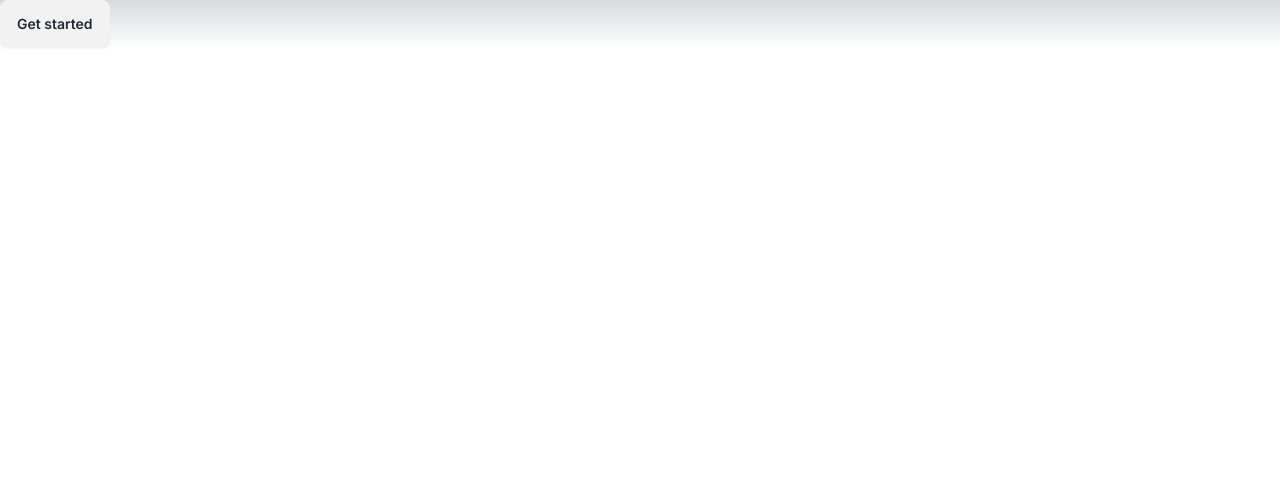
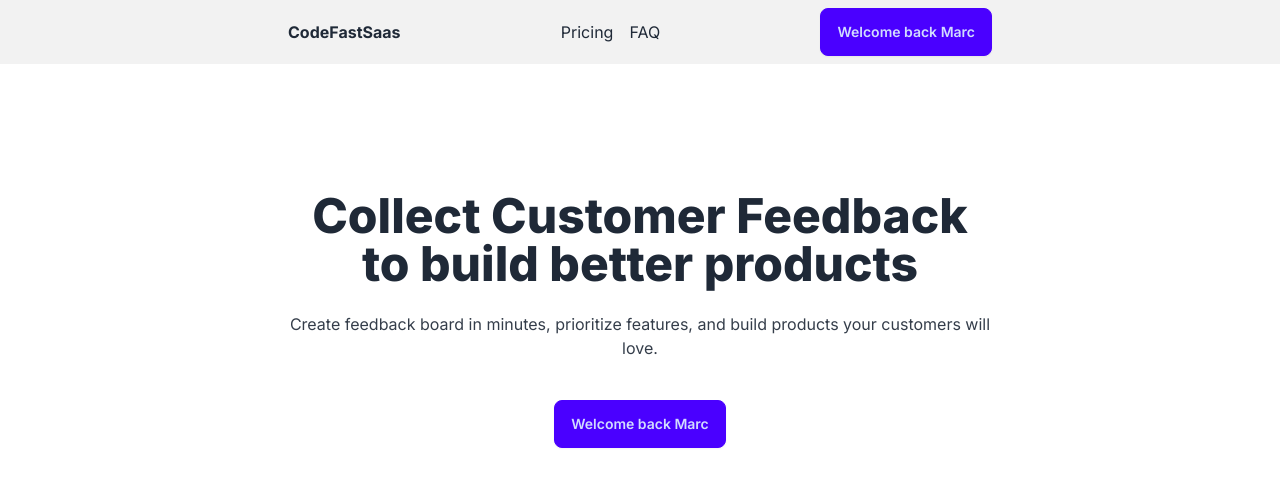
Before and after one commit to mhuang448/feature-board-saas, a Next.js app: page / in a window 1280 px wide. Shown: the top 486 px of the page. Built offline with nearby package versions, Linux system fonts and the light colour scheme.

Commit message:
add hero & header sections

```diff
--- /dev/null
+++ b/app/dashboard/invoices/page.js
@@ -0,0 +1,10 @@
+import Image from "next/image";
+
+export default function Invoices() {
+  return (
+    <main>
+      <h1>Invoices</h1>
+      <div>hi</div>
+    </main>
+  );
+}
--- /dev/null
+++ b/app/dashboard/page.js
@@ -0,0 +1,12 @@
+"use client";
+import Link from "next/link";
+import ButtonLogin from "@/components/ButtonLogin";
+export default function Dashboard() {
+  return (
+    <main>
+      <h1>Private Dashboard</h1>
+      <div>hi</div>
+      <button onClick={() => console.log("Logging in...")}>Login</button>
+    </main>
+  );
+}
--- a/app/globals.css
+++ b/app/globals.css
@@ -2,32 +2,11 @@
 @tailwind components;
 @tailwind utilities;
 
-:root {
-  --foreground-rgb: 0, 0, 0;
-  --background-start-rgb: 214, 219, 220;
-  --background-end-rgb: 255, 255, 255;
+.title {
+  font-size: 48px;
+  font-weight: 800;
 }
 
-@media (prefers-color-scheme: dark) {
-  :root {
-    --foreground-rgb: 255, 255, 255;
-    --background-start-rgb: 0, 0, 0;
-    --background-end-rgb: 0, 0, 0;
-  }
+.extra-space {
+  padding: 32px;
 }
-
-body {
-  color: rgb(var(--foreground-rgb));
-  background: linear-gradient(
-      to bottom,
-      transparent,
-      rgb(var(--background-end-rgb))
-    )
-    rgb(var(--background-start-rgb));
-}
-
-@layer utilities {
-  .text-balance {
-    text-wrap: balance;
-  }
-}
--- a/app/layout.js
+++ b/app/layout.js
@@ -10,7 +10,7 @@ export const metadata = {
 
 export default function RootLayout({ children }) {
   return (
-    <html lang="en">
+    <html lang="en" data-theme="light">
       <body className={inter.className}>{children}</body>
     </html>
   );
--- a/app/page.js
+++ b/app/page.js
@@ -1,9 +1,37 @@
-import Image from "next/image";
-
+import Link from "next/link";
+import ButtonLogin from "@/components/ButtonLogin";
 export default function Home() {
+  const name = "Marc";
+  const isLoggedIn = true;
   return (
     <main>
-      <button className="btn">Get started</button>
+      <section className="bg-base-200">
+        <section className="max-w-3xl mx-auto flex justify-between items-center px-8 py-2">
+          <div className="font-bold">CodeFastSaas</div>
+          <div className="space-x-4 max-md:hidden">
+            <a className="link link-hover">Pricing</a>
+            <a className="link link-hover">FAQ</a>
+          </div>
+          <div>
+            <ButtonLogin isLoggedIn={isLoggedIn} name={name} />
+          </div>
+        </section>
+      </section>
+      <section className="px-8 text-center py-32 max-w-3xl mx-auto">
+        <h1 className="text-4xl lg:text-5xl font-extrabold mb-6">
+          Collect Customer Feedback to build better products
+        </h1>
+        <div className="opacity-90 mb-10">
+          Create feedback board in minutes, prioritize features, and build
+          products your customers will love.
+        </div>
+        {/* <button className="btn">Get started</button> */}
+
+        <ButtonLogin isLoggedIn={isLoggedIn} name={name}>
+          {/* <div>This is a test</div> */}
+        </ButtonLogin>
+        {/* <p>Hey {name}</p> */}
+      </section>
     </main>
   );
 }
--- /dev/null
+++ b/components/ButtonLogin.js
@@ -0,0 +1,20 @@
+import Link from "next/link";
+const ButtonLogin = ({ isLoggedIn, name, children }) => {
+  // const name = "Bob"
+  //   const person = { name: "Bob", age: 21 };
+  //   person.name;
+  //   person.age;
+  //   const { name, age } = person;
+  if (isLoggedIn) {
+    return (
+      <Link href="/dashboard" className="btn btn-primary">
+        <p>Welcome back {name}</p>
+        {children}
+      </Link>
+    );
+  } else {
+    return <button>Login</button>;
+  }
+};
+
+export default ButtonLogin;
--- a/tailwind.config.js
+++ b/tailwind.config.js
@@ -6,13 +6,10 @@ module.exports = {
     "./app/**/*.{js,ts,jsx,tsx,mdx}",
   ],
   theme: {
-    extend: {
-      backgroundImage: {
-        "gradient-radial": "radial-gradient(var(--tw-gradient-stops))",
-        "gradient-conic":
-          "conic-gradient(from 180deg at 50% 50%, var(--tw-gradient-stops))",
-      },
-    },
+    extend: {},
   },
   plugins: [require("daisyui")],
+  daisyui: {
+    themes: ["light", "dark", "cupcake", "coffee", "lemonade", "acid"], // Apply light theme
+  },
 };
```
